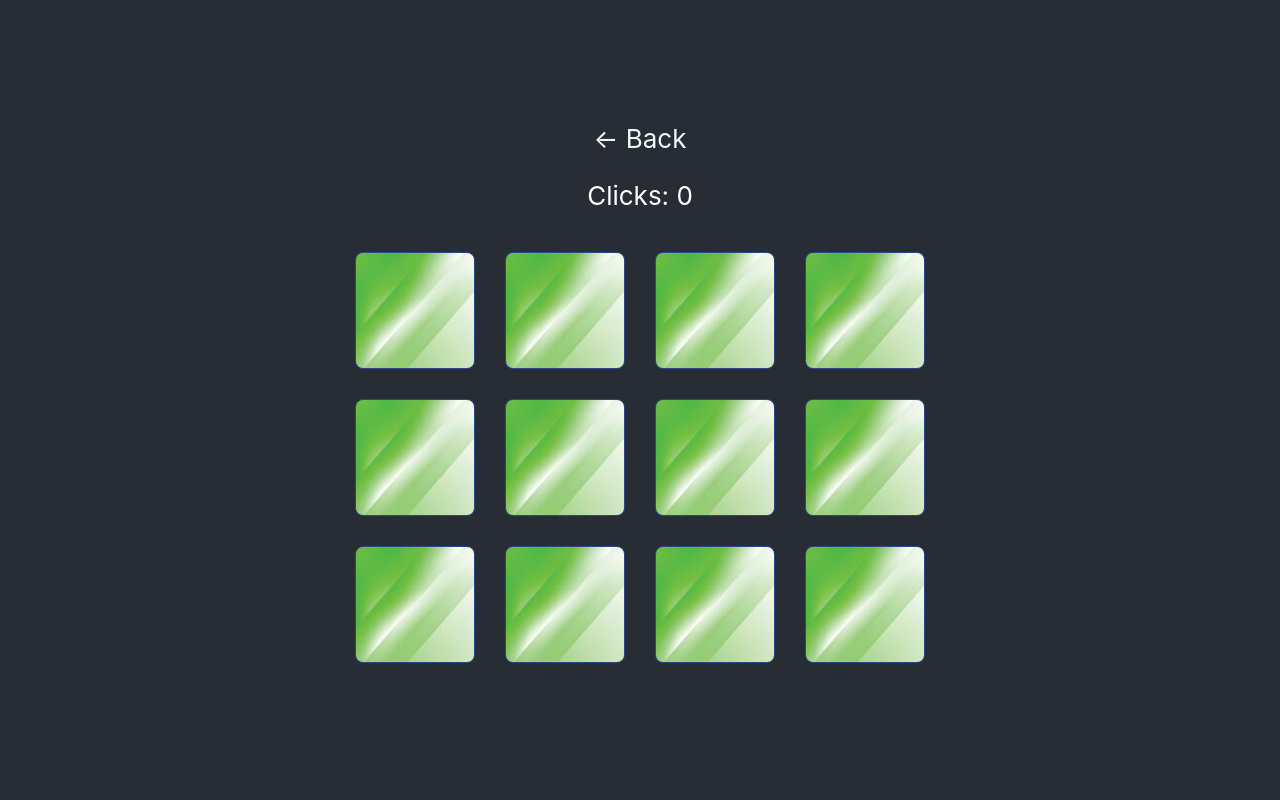
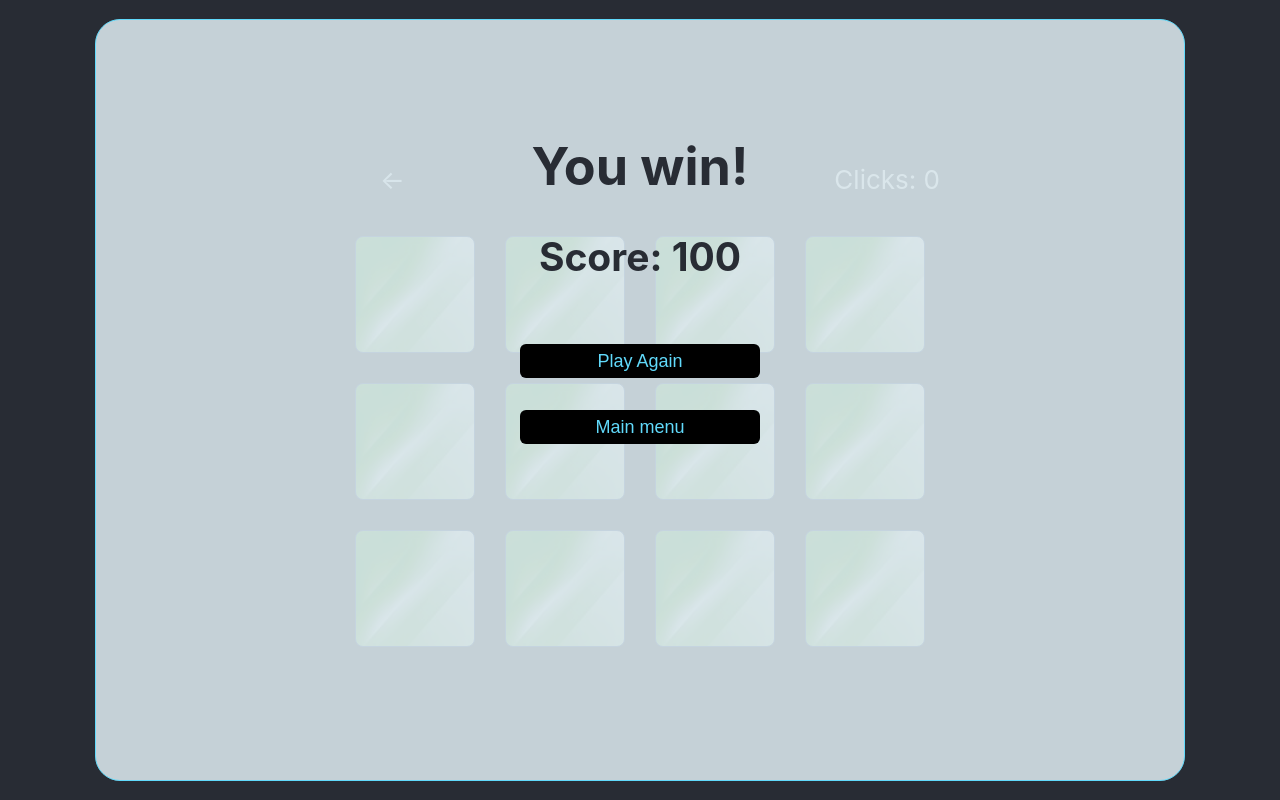
Before and after one commit to Rayan84/memory-game, a React (Create React App) app: page /easy in a window 1280 px wide. Built offline with nearby package versions, Linux system fonts and the light colour scheme.

Commit message:
Styling score window

```diff
--- a/src/App.css
+++ b/src/App.css
@@ -8,6 +8,10 @@
 
 .list-style-none {
   list-style: none;
+}
+
+.justify-content-space-between {
+  justify-content: space-between;
 }
 
 .color-white {
@@ -53,16 +57,41 @@
   position: absolute;
 }
 
+.display-flex {
+  display: flex;
+}
+
 .score-window {
+  padding-top: 5rem;
   border: #61dafb solid 1px;
-  background-color: rgba(120, 155, 110, 0.7);
+  background-color: rgba(214, 228, 233, 0.9);
+  color: #282c34;
   border-radius: 25px;
   width: 85vw;
   height: 85vh;
-  display: none;
   top:50%;
   left:50%;
   transform:translate(-50%, -50%);
+  z-index: 2;
+}
+
+.play-again-button,
+.main-menu {
+  background-color: black;
+  color: #61dafb;
+  border: none;
+  border-radius: 6px;
+  line-height: 2rem;
+  width: 15rem;
+  font-size: large;
+  margin-top: 2rem;
+  opacity: 1;
+}
+
+.play-again-button:hover,
+.main-menu:hover {
+  color: black;
+  background-color: #61dafb;
 }
 
 .square-a-background,
--- a/src/components/PlayTable.jsx
+++ b/src/components/PlayTable.jsx
@@ -103,9 +103,7 @@ function PlayTable (props) {
         };
         const generateTable = () => {
             console.log('generating table');
-            document.querySelector('.score-window').style.display = 'none';
-            // console.log(`props chars: ${props.chars}`);
-            // console.log(`chars: ${chars}`);
+            document.querySelector('.score-window').style.display = 'block';
             clicksCounter = 0;
             unSolvedSquares = props.len;
             finished.status = false;
@@ -154,24 +152,25 @@ function PlayTable (props) {
 
     return (
         <div>
-            <Link
-                className="color-white text-decoration-none" to="/">← Back
-            </Link>
+            <ul className="display-flex justify-content-space-between">
+                <li className="list-style-none">
+                    <Link
+                        className="color-white text-decoration-none" to="/">←
+                    </Link>
+                </li>
+                <li className="list-style-none">
+                    Clicks:{" "}{clicksCounter}
+                </li>
+            </ul>
 
-            <p>
-                Clicks:
-                {" "}
-
-                {clicksCounter}
-            </p>
             <div className="position-absolute text-align-center margin-auto score-window">
-                <h2>You win!</h2>
-                <h4>Score: {clicksCounter}</h4>
+                <h1>You win!</h1>
+                <h2>Score: {100 - clicksCounter}</h2>
                 <div>
-                  <button onClick={() => { generateTable() }} type="button">Play Again</button>
+                  <button className="cursor-pointer play-again-button" onClick={() => { generateTable() }} type="button">Play Again</button>
                 </div>
                 <div>
-                  <Link className="color-white text-decoration-none" to="/">Main menu</Link>
+                  <Link className="text-decoration-none" to="/"><button className="cursor-pointer play-again-button">Main menu</button></Link>
                 </div>
             </div>
 
@@ -194,7 +193,7 @@ function PlayTable (props) {
                                     />
                                     : square.visible === "true" && disableClick === "true"
                                         ? <div
-                                            className={"square " + `square-${square.id}-background`}
+                                            className={"square-no-hover " + `square-${square.id}-background`}
                                                 style={{"backgroundPosition": "center",
                                                 backgroundSize: "contain"}}
                                         />
--- a/src/components/RouterComponent.jsx
+++ b/src/components/RouterComponent.jsx
@@ -1,9 +1,7 @@
 import {
     BrowserRouter as Router,
     Routes,
-    // Link,
     Route
-    // NavLink,
 } from "react-router-dom";
 import React from "react";
 import WelcomePage from "./WelcomePage";
--- a/src/components/WelcomePage.js
+++ b/src/components/WelcomePage.js
@@ -1,6 +1,5 @@
 
 import React, {useEffect, useState} from "react";
-import logo from "../logo.jpg";
 
 function WelcomePage () {
 
@@ -37,21 +36,12 @@ function WelcomePage () {
 
     return (
         <div>
-            <img
-                alt="logo"
-                className="App-logo"
-                src={logo}
-            />
+            <h1>Memory Game</h1>
 
             {
                 counter < 100
                     ? <div>
                         {" "}
-
-                        <h1>
-                            Memory Game
-                        </h1>
-
                         <h3>
                             {`Loading ${counter} %`}
                         </h3>
```
